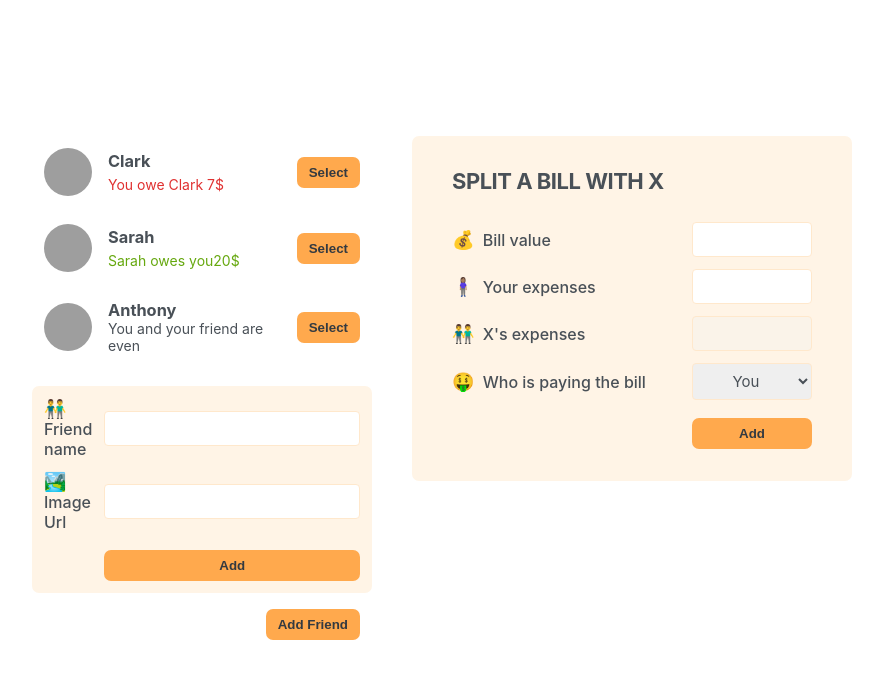
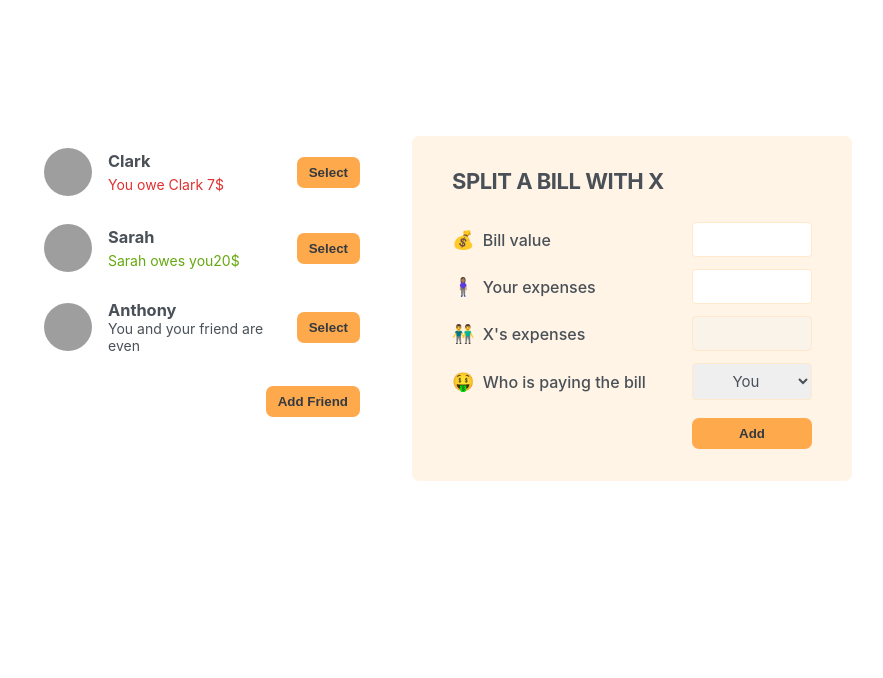
Before and after one commit to OstrichFarmer/eat-n-split, a React (Create React App) app: page / in a window 1280 px wide. Shown: the top 678 px of the page, without its empty margins (198-1081 px from the left). Built offline with nearby package versions, Linux system fonts and the light colour scheme; grey boxes are pictures that could not be loaded.

Commit message:
made the add friend form optional

```diff
--- a/src/App.js
+++ b/src/App.js
@@ -1,3 +1,4 @@
+import { useState } from "react";
 import "./index.css";
 
 const initialFriends = [
@@ -22,12 +23,20 @@
 ];
 
 export default function App() {
+  const [showAddFriend, setShowAddFriend] = useState(false);
+
+  function handleShowFriend() {
+    setShowAddFriend((show) => !show);
+  }
   return (
     <div className="app">
       <div className="sidebar">
         <FriendList />
-        <FormAddFriend />
-        <Button children={"Add Friend"} />
+        {showAddFriend && <FormAddFriend />}
+        <Button
+          children={showAddFriend ? "Close" : "Add Friend"}
+          onClick={handleShowFriend}
+        />
       </div>
       <FormSplitBill />
     </div>
@@ -72,8 +81,12 @@
   );
 }
 
-function Button({ children }) {
-  return <button className="button">{children}</button>;
+function Button({ children, onClick }) {
+  return (
+    <button className="button" onClick={onClick}>
+      {children}
+    </button>
+  );
 }
 
 function FormAddFriend() {
```
